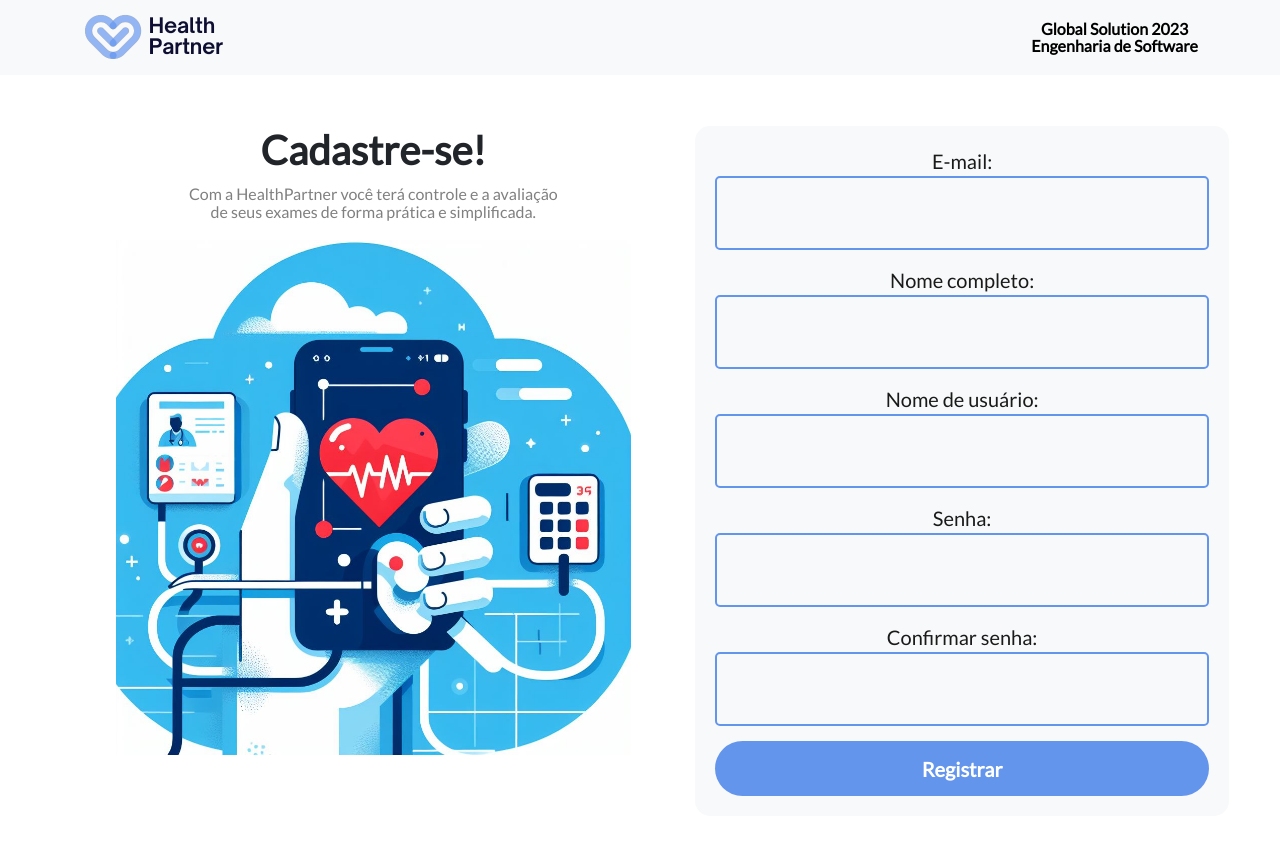
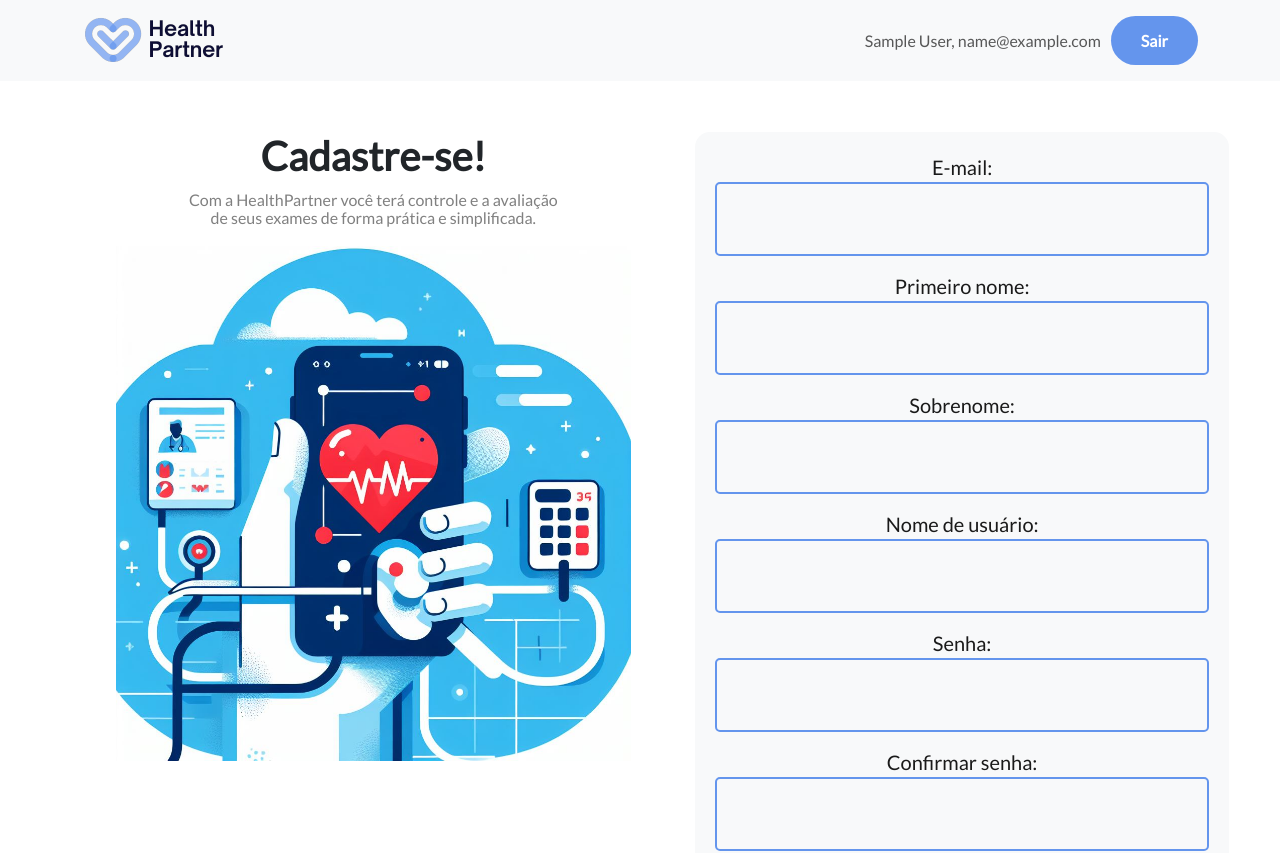
Before and after one commit to GeovannaSCunha/HealthPartner-Global-Solution, a React (Vite) app: page /Cadastro in a window 1280 px wide. Shown: the top 853 px of the page. Built offline with nearby package versions, Linux system fonts and the light colour scheme; sample sign-in values are in the browser's storage.

Commit message:
Funcionalidades finalizadas

```diff
--- a/db.json
+++ b/db.json
@@ -1,15 +1,17 @@
 {
   "users": [
     {
-      "email": "geovanna.scunha@gmail.com",
-      "fullName": "Geovanna Silva Cunha",
+      "email": "ge@gmail.com",
+      "name": "Geovanna",
+      "lastName": "Silva Cunha",
       "username": "ge",
       "password": "123",
       "id": 1
     },
     {
-      "email": "mirella.imenez@gmail.com",
-      "fullName": "Mirella de Rossi Imenez",
+      "email": "mi@gmail.com",
+      "name": "Mirella",
+      "lastName": "de Rossi Imenez",
       "username": "miimenez",
       "password": "1234",
       "id": 2
--- a/src/assets/styles/cabecalho.scss
+++ b/src/assets/styles/cabecalho.scss
@@ -8,3 +8,6 @@
     color: black;
     font-weight: bold;
 }
+#btnLogout{
+    margin-left: 10px;
+}
--- a/src/components/Cabecalho.jsx
+++ b/src/components/Cabecalho.jsx
@@ -1,3 +1,4 @@
+import { useNavigate } from 'react-router-dom';
 import Container from 'react-bootstrap/Container';
 import Navbar from 'react-bootstrap/Navbar';
 import Logo from '../assets/img/logo.png'
@@ -5,6 +6,34 @@ import '../assets/styles/cabecalho.scss'
 import { Link } from "react-router-dom";
 
 function Cabecalho() {
+  const navigate = useNavigate();
+
+  const handleLogout = () => {
+    sessionStorage.removeItem("user-object");
+    sessionStorage.removeItem("token-user");
+    navigate("/");
+  };
+
+  const user = JSON.parse(sessionStorage.getItem("user-object"));
+
+  if (user) {
+    return (
+      <Navbar className="bg-body-tertiary">
+        <Container>
+          <Navbar.Brand><Link to="/"><img className="img" src={Logo} alt="logotipo" /></Link></Navbar.Brand>
+          <Navbar.Toggle />
+          <Navbar.Collapse className="justify-content-end">
+            <Navbar.Text>
+              <div className='infos'>
+                <span>{user.name}</span>, {user.email}
+                <button id='btnLogout' onClick={handleLogout}>Sair</button>
+              </div>
+            </Navbar.Text>
+          </Navbar.Collapse>
+        </Container>
+      </Navbar>
+    );
+  }else{
     return (
       <Navbar className="bg-body-tertiary">
         <Container>
@@ -20,5 +49,6 @@ function Cabecalho() {
       </Navbar>
     );
   }
+}
 
 export default Cabecalho;
--- a/src/components/Home.jsx
+++ b/src/components/Home.jsx
@@ -24,19 +24,12 @@ function Home() {
     }
   }, [navigate]);
 
-  const handleLogout = () => {
-    sessionStorage.removeItem('firstName');
-    alert('Você foi desconectado.');
-    navigate('/');
-  };
-
   return (
     <Container className='container' id='home'>
       <Row className='row-with-spacing'>
         <Col sm={8}>
           <div className="logout">
             <h3>Bem vindo(a), <span>{firstName}</span>!</h3>
-            <button id='btnLogout' onClick={handleLogout}>Sair</button>
           </div>
         </Col>
         <Col sm={8}>
--- a/src/routes/Cadastro.jsx
+++ b/src/routes/Cadastro.jsx
@@ -1,11 +1,12 @@
 import { useNavigate } from 'react-router-dom';
 import { useState } from 'react';
-import '../assets/styles/formulario.scss'
-import img1 from '../assets/img/img1.jpg'
+import '../assets/styles/formulario.scss';
+import img1 from '../assets/img/img1.jpg';
 
 export default function Cadastra() {
   const [email, setEmail] = useState('');
-  const [fullName, setFullName] = useState('');
+  const [name, setName] = useState('');
+  const [lastName, setLastName] = useState('');
   const [username, setUsername] = useState('');
   const [password, setPassword] = useState('');
   const [confirmPassword, setConfirmPassword] = useState('');
@@ -24,7 +25,7 @@ export default function Cadastra() {
         headers: {
           'Content-Type': 'application/json',
         },
-        body: JSON.stringify({ email, fullName, username, password }),
+        body: JSON.stringify({ email, name, lastName, username, password }),
       });
 
       const data = await response.json();
@@ -57,8 +58,12 @@ export default function Cadastra() {
             <input type="email" value={email} onChange={(e) => setEmail(e.target.value)} required />
           </label>
           <label>
-                Nome completo:
-                <input className="input"type="text" value={fullName} onChange={(e) => setFullName(e.target.value)} required />
+            Primeiro nome:
+            <input className="input" type="text" value={name} onChange={(e) => setName(e.target.value)} required />
+          </label>
+          <label>
+            Sobrenome:
+            <input className="input" type="text" value={lastName} onChange={(e) => setLastName(e.target.value)} required />
           </label>
           <label>
             Nome de usuário:
--- a/src/routes/Login.jsx
+++ b/src/routes/Login.jsx
@@ -1,6 +1,6 @@
 import { useState } from 'react';
 import { useNavigate } from 'react-router-dom';
-import '../assets/styles/formulario.scss'
+import '../assets/styles/formulario.scss';
 
 function Login() {
   const [username, setUsername] = useState('');
@@ -15,8 +15,12 @@ function Login() {
       const users = await response.json();
 
       if (users.length > 0) {
-        const firstName = users[0].fullName.split(' ')[0];
+        const user = users[0];
+        const firstName = user.name;
+
         sessionStorage.setItem('firstName', firstName);
+        sessionStorage.setItem('token-user', Math.random().toString(16).substring(2) + Math.random().toString(16).substring(2));
+        sessionStorage.setItem('user-object', JSON.stringify(user));
 
         console.log('Redirecionando para /Home');
 
```
Lines whose indentation alone changed are shown as unchanged.
